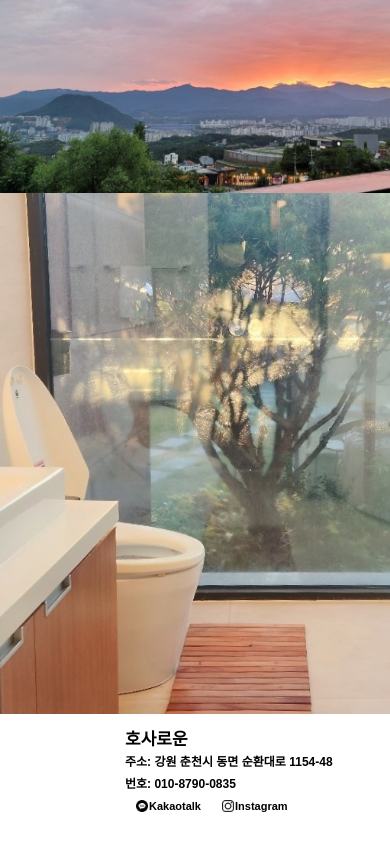
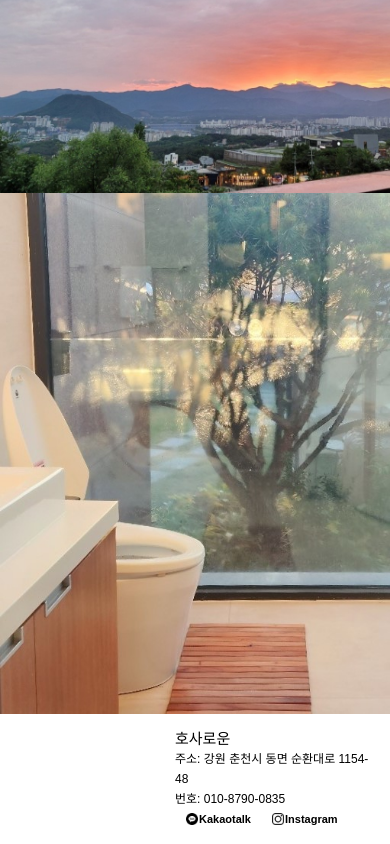
Before and after one commit to coldair426/hosaroun, a plain HTML site: page index.html in a window 390 px wide. Shown: the part 1789-2633 px from the top of the page. Drawn offline with nearby package versions, Linux system fonts and the light colour scheme; a web font is replaced by a local one.

Commit message:
footer 모바일 버전 작업

```diff
--- a/style.css
+++ b/style.css
@@ -209,4 +209,28 @@ footer .footer-sns-wrap .footer-insta-character {
   main .imgs .img2 {
     width: 100%;
   }
+  footer {
+    font-size: 12px;
+    font-weight: 500;
+    line-height: 20px;
+  }
+  footer > div {
+    width: 200px;
+  }
+  footer > div .footer--name {
+    font-size: 15px;
+  }
+  footer .footer-sns-wrap .footer-kakao-wrap,
+  footer .footer-sns-wrap .footer-insta-wrap {
+    margin: 0px 10px;
+  }
+  footer .footer-sns-wrap .footer-kakao-logo,
+  footer .footer-sns-wrap .footer-insta-logo {
+    height: 12px;
+    margin: 0px 1px;
+  }
+  footer .footer-sns-wrap .footer-kakao-character,
+  footer .footer-sns-wrap .footer-insta-character {
+    font-size: 11px;
+  }
 }
```
